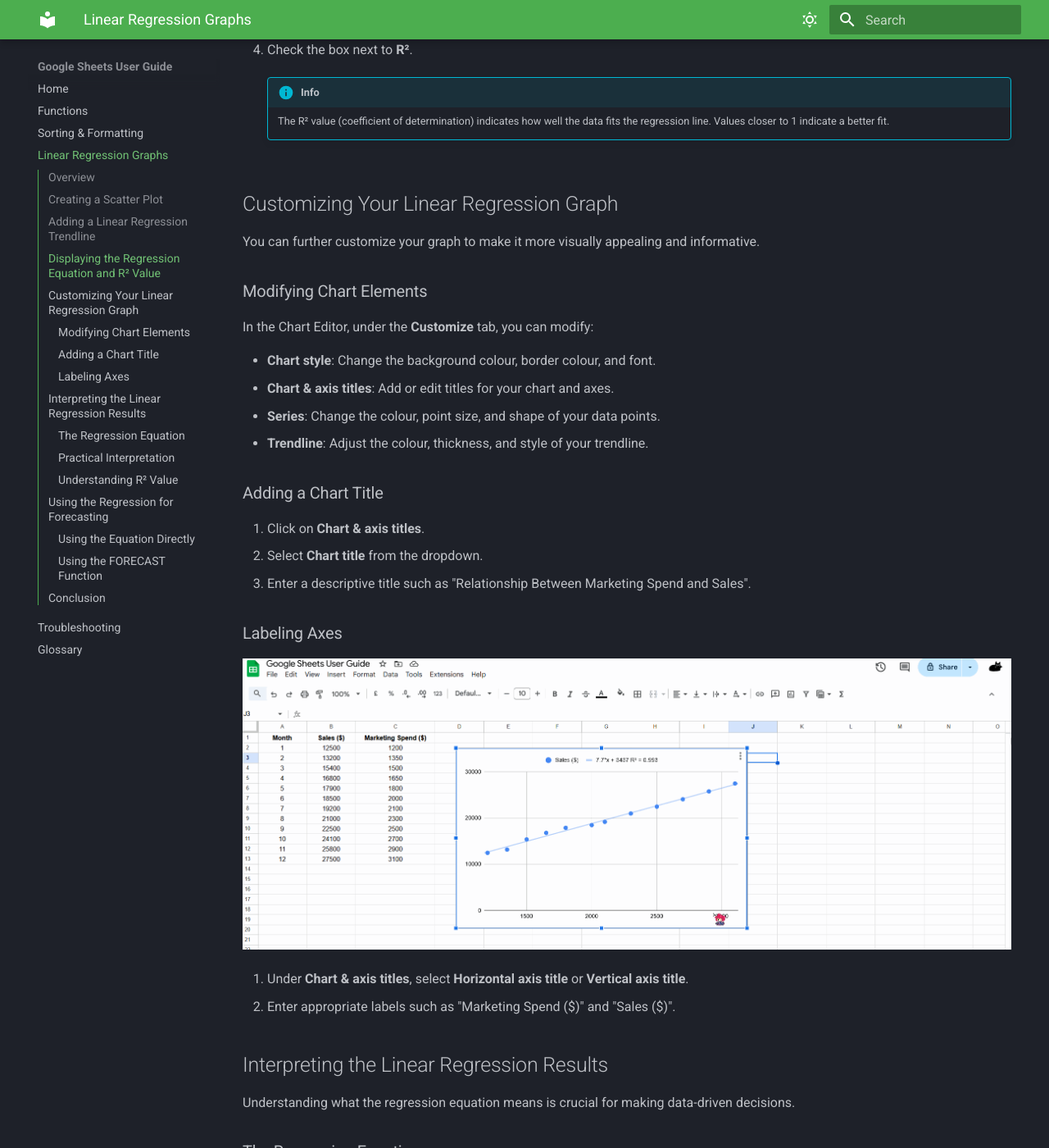
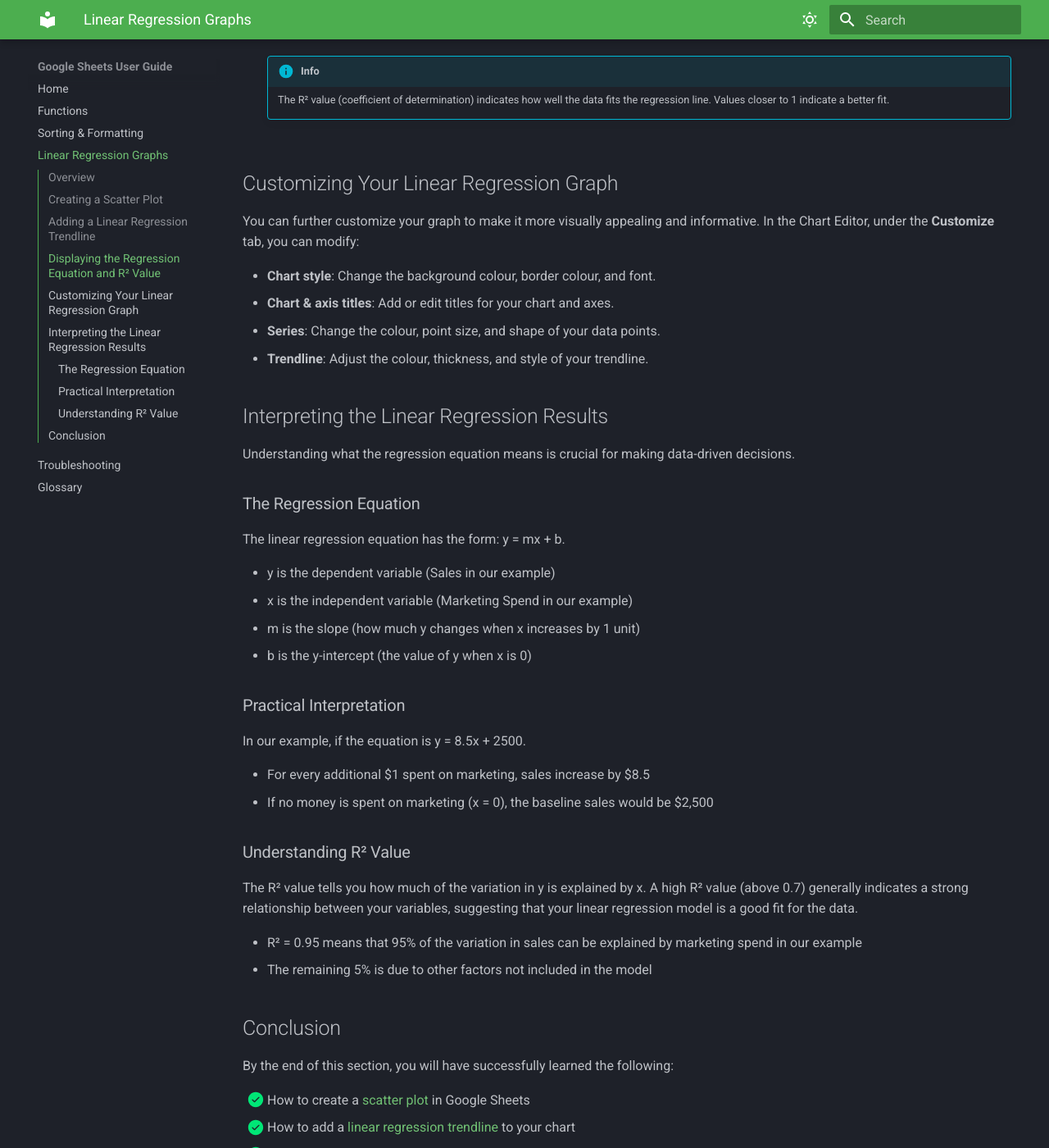
Before and after one commit to Hazel-Jeong-dev/COMM2216_UserGuide_Aibyn_Hazel, an MkDocs documentation site: the page built from docs/LinearRegression.md, in a window 1280 px wide and 1400 px high, scrolled down 3439 px. Shown: the whole window at 82% size. Built offline with MkDocs 1.6.1 and Material for MkDocs 9.7.7, drawn with Linux system fonts in a browser that asks for light colours; some of the changed text lies outside the part shown.

Commit message:
Update LinearRegression page based on the testing feedback

```diff
--- a/docs/LinearRegression.md
+++ b/docs/LinearRegression.md
@@ -33,9 +33,7 @@ The first step in creating a linear regression graph is to create a [scatter plo
     !!! info "Info"
         Google Sheets will automatically try to determine which column should be on the x-axis and which should be on the y-axis. Typically, the independent variable (Marketing Spend in our example) should be on the x-axis, and the dependent variable (Sales) should be on the y-axis.
 
-6. Verify that your data is correctly assigned:
-   X-axis should be "Marketing Spend ($)" (column C)
-   Y-axis should be "Sales ($)" (column B)
+6. Verify that your data is correctly assigned. In this example, X-axis should be "Marketing Spend ($)" (column C) and Y-axis should be "Sales ($)" (column B).
 
     !!! warning "Warning"
         If the axes are reversed, you can change them by clicking on the **Series** section in the Chart Editor and adjusting the X-axis and Y-axis data ranges.
@@ -49,7 +47,7 @@ Once you have created your scatter plot, you can add a linear regression [trendl
 2. Select **Edit chart** from the dropdown menu.
 3. In the Chart Editor, click on the **Customize** tab.
 4. Scroll down and click on **Series**.
-5. Scroll down further and check the box next to **Trendline**.
+5. Scroll down further and click on the **Trend line** checkbox.
 6. Ensure the **Type** is set to **Linear**.
 
     !!! info "Info"
@@ -61,35 +59,20 @@ To make your linear regression graph more informative, you can display the equat
 ![Displaying Equation and R²](./images_and_gifs/EquationR2.gif)
 
 1. In the Chart Editor, under the **Customize** tab and **Series** section, make sure **Trendline** is expanded.
-2. Check the box next to **Label**.
+2. Click the **Label** dropdown menu.
 3. From the dropdown menu, select **Use Equation**.
-4. Check the box next to **R²**.
+4. Click on the **R²** checkbox.
 
     !!! info "Info"
         The R² value (coefficient of determination) indicates how well the data fits the regression line. Values closer to 1 indicate a better fit.
 
 ## Customizing Your Linear Regression Graph
-You can further customize your graph to make it more visually appealing and informative.
-
-### Modifying Chart Elements
-In the Chart Editor, under the **Customize** tab, you can modify:
+You can further customize your graph to make it more visually appealing and informative. In the Chart Editor, under the **Customize** tab, you can modify:
 
 * **Chart style**: Change the background colour, border colour, and font.
 * **Chart & axis titles**: Add or edit titles for your chart and axes.
 * **Series**: Change the colour, point size, and shape of your data points.
 * **Trendline**: Adjust the colour, thickness, and style of your trendline.
-
-### Adding a Chart Title
-1. Click on **Chart & axis titles**.
-2. Select **Chart title** from the dropdown.
-3. Enter a descriptive title such as "Relationship Between Marketing Spend and Sales".
-
-### Labeling Axes
-
-![Customizing the Graph](./images_and_gifs/CustomizeGraph.gif)
-
-1. Under **Chart & axis titles**, select **Horizontal axis title** or **Vertical axis title**.
-2. Enter appropriate labels such as "Marketing Spend ($)" and "Sales ($)".
 
 ## Interpreting the Linear Regression Results
 Understanding what the regression equation means is crucial for making data-driven decisions.
@@ -98,7 +81,7 @@ Understanding what the regression equation means is crucial for making data-driv
 The linear regression equation has the form: y = mx + b.
 
 * y is the dependent variable (Sales in our example)
-* x is the independent variable (Marketing Spend)
+* x is the independent variable (Marketing Spend in our example)
 * m is the slope (how much y changes when x increases by 1 unit)
 * b is the y-intercept (the value of y when x is 0)
 
@@ -109,36 +92,10 @@ In our example, if the equation is y = 8.5x + 2500.
 * If no money is spent on marketing (x = 0), the baseline sales would be $2,500
 
 ### Understanding R² Value
-The R² value tells you how much of the variation in y is explained by x.
+The R² value tells you how much of the variation in y is explained by x. A high R² value (above 0.7) generally indicates a strong relationship between your variables, suggesting that your linear regression model is a good fit for the data.
 
-* R² = 0.95 means that 95% of the variation in sales can be explained by marketing spend
+* R² = 0.95 means that 95% of the variation in sales can be explained by marketing spend in our example
 * The remaining 5% is due to other factors not included in the model
-
-!!! success "Success"
-    A high R² value (above 0.7) generally indicates a strong relationship between your variables, suggesting that your linear regression model is a good fit for the data.
-
-## Using the Regression for Forecasting
-You can use your linear regression model to make predictions.
-
-### Using the Equation Directly
-![Forecasting with Regression](./images_and_gifs/Forecasting.gif)
-
-To predict Sales for a new Marketing Spend value:
-
-   1. Create a new cell with your Marketing Spend value (e.g., $3,500)
-   2. In another cell, use the equation from your trendline
-   3. For example, if your equation is y = 8.5x + 2500, you would enter: `=8.5*3500+2500`
-   4. This will give you the predicted Sales value
-
-### Using the FORECAST Function
-Alternatively, you can use the FORECAST function.
-
-   - Syntax: `=FORECAST(x, known_y's, known_x's)`
-   - Example: `=FORECAST(3500, B2:B13, C2:C13)`
-   - This will predict the Sales value for a Marketing Spend of $3,500
-
-    !!! warning "Warning"
-        Be cautious when extrapolating far beyond your data range, as the relationship may not remain linear outside the observed range.
 
 ## Conclusion
 By the end of this section, you will have successfully learned the following:
@@ -147,6 +104,5 @@ By the end of this section, you will have successfully learned the following:
 - [x] How to add a [linear regression](./Glossary.md) [trendline](./Glossary.md) to your chart
 - [x] How to display and interpret the regression equation and [R² value](./Glossary.md)
 - [x] How to customize your [linear regression](./Glossary.md) graph
-- [x] How to use your regression model for forecasting
 
 [Linear regression](./Glossary.md) is a fundamental tool for data analysis that helps you understand relationships between variables and make predictions based on those relationships. With Google Sheets, you can easily create and customize linear regression graphs to gain insights from your data.
```
Also changed, not shown: docs/images_and_gifs/CustomizeGraph.gif (deleted), docs/images_and_gifs/Dashboard.gif (deleted), docs/images_and_gifs/Forecasting.gif (deleted).
